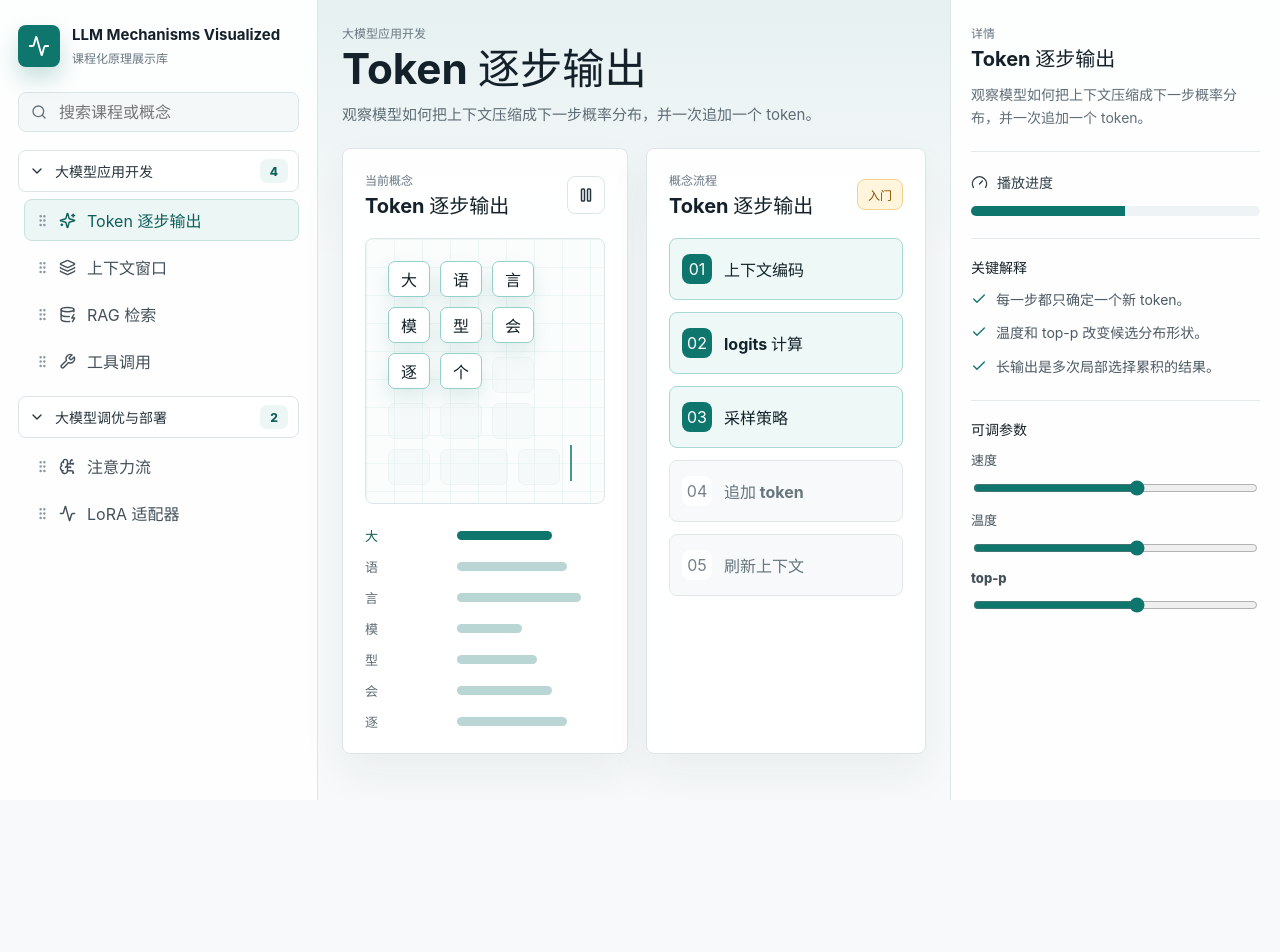
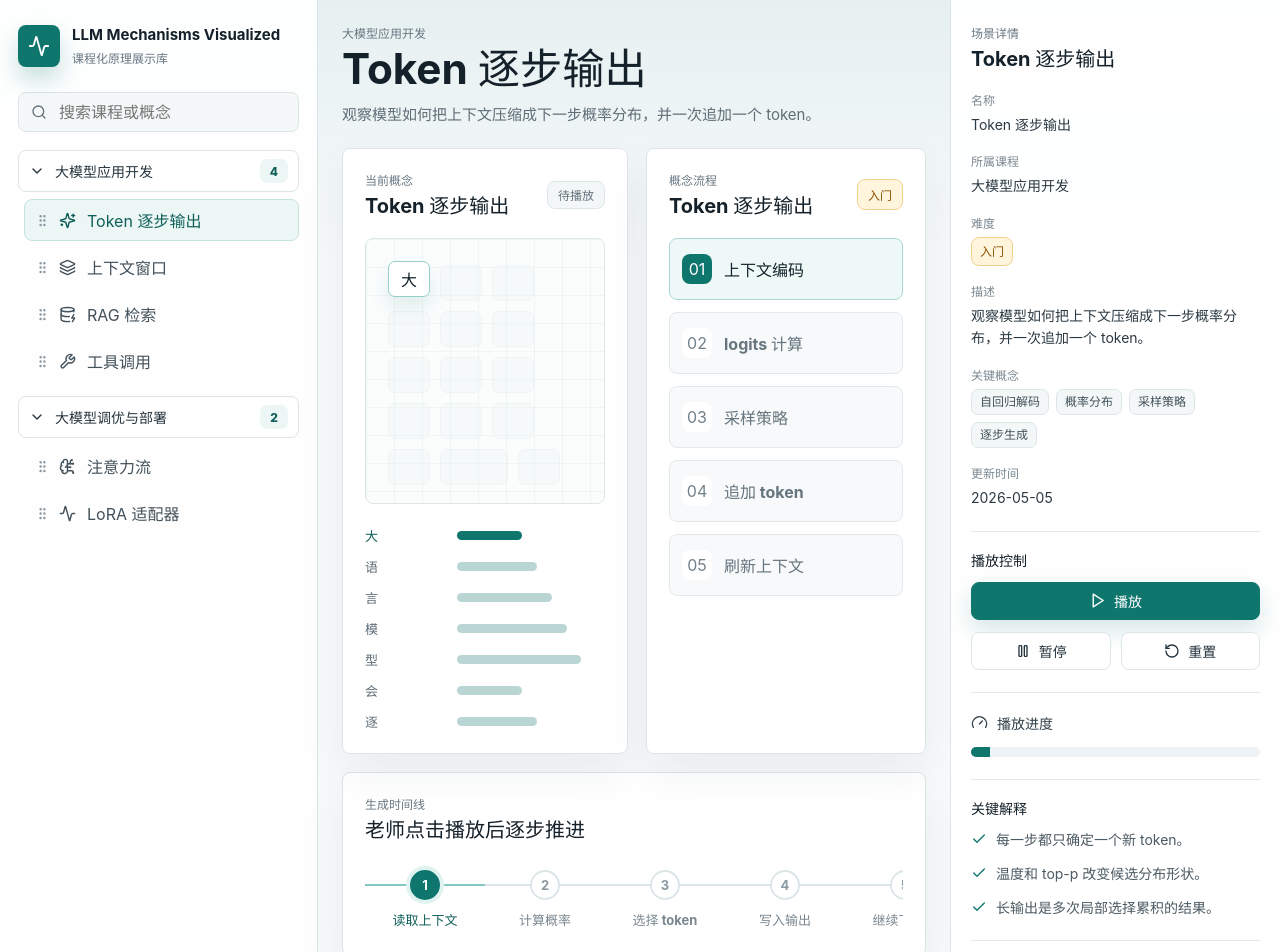
Before and after one commit to Jianfeng777/LLM-Mechanisms-Visualized, a React (Vite) app: page / in a window 1280 px wide. Shown: the top 952 px of the page. Before the commit the page ends 800 px from the top, so only its background shows below. Built offline with nearby package versions, Linux system fonts and the light colour scheme.

Commit message:
Add scene details and manual timeline playback

```diff
--- a/src/main.tsx
+++ b/src/main.tsx
@@ -9,9 +9,11 @@ import {
   DatabaseZap,
   Gauge,
   GripVertical,
+  Info,
   Layers3,
   Pause,
   Play,
+  RotateCcw,
   Search,
   Sparkles,
   Wrench
@@ -26,9 +28,12 @@ type Concept = {
   title: string;
   summary: string;
   difficulty: Difficulty;
+  updatedAt: string;
   tokens: string[];
   stages: string[];
+  timeline: string[];
   insights: string[];
+  keywords: string[];
   controls: string[];
 };
 
@@ -46,9 +51,12 @@ const concepts: Record<string, Concept> = {
     title: "Token 逐步输出",
     summary: "观察模型如何把上下文压缩成下一步概率分布，并一次追加一个 token。",
     difficulty: "入门",
+    updatedAt: "2026-05-05",
     tokens: ["大", "语", "言", "模", "型", "会", "逐", "个", "预", "测", "下", "一", "个", "token", "。"],
     stages: ["上下文编码", "logits 计算", "采样策略", "追加 token", "刷新上下文"],
+    timeline: ["读取上下文", "计算概率", "选择 token", "写入输出", "继续下一步"],
     insights: ["每一步都只确定一个新 token。", "温度和 top-p 改变候选分布形状。", "长输出是多次局部选择累积的结果。"],
+    keywords: ["自回归解码", "概率分布", "采样策略", "逐步生成"],
     controls: ["速度", "温度", "top-p"]
   },
   "context-window": {
@@ -57,9 +65,12 @@ const concepts: Record<string, Concept> = {
     title: "上下文窗口",
     summary: "展示 prompt、历史对话和检索片段如何占用上下文预算。",
     difficulty: "入门",
+    updatedAt: "2026-05-05",
     tokens: ["系统", "指令", "用户", "问题", "历史", "消息", "检索", "片段", "回答"],
     stages: ["输入拼接", "token 计数", "截断策略", "位置编码", "响应生成"],
+    timeline: ["收集消息", "统计 token", "保留关键段", "压缩历史", "生成回答"],
     insights: ["上下文窗口是有限预算。", "越靠后的信息通常更容易影响回答。", "压缩和摘要能换取更多有效空间。"],
+    keywords: ["上下文预算", "截断策略", "历史摘要", "位置编码"],
     controls: ["预算", "保留策略", "摘要开关"]
   },
   "rag-retrieval": {
@@ -68,9 +79,12 @@ const concepts: Record<string, Concept> = {
     title: "RAG 检索",
     summary: "把问题转成向量，召回相关片段，再把证据注入模型输入。",
     difficulty: "进阶",
+    updatedAt: "2026-05-05",
     tokens: ["问题", "向量化", "相似度", "召回", "重排", "拼接", "生成"],
     stages: ["query embedding", "向量检索", "重排序", "上下文注入", "带证据回答"],
+    timeline: ["理解问题", "向量召回", "片段重排", "拼接证据", "输出答案"],
     insights: ["RAG 的质量取决于切分、召回和重排。", "检索结果需要和用户问题共同进入上下文。", "引用链可以提升可审计性。"],
+    keywords: ["Embedding", "向量库", "重排序", "引用链"],
     controls: ["top-k", "重排", "引用显示"]
   },
   "tool-calling": {
@@ -79,9 +93,12 @@ const concepts: Record<string, Concept> = {
     title: "工具调用",
     summary: "观察模型如何决定调用工具、传入参数，并把结果合并回回答。",
     difficulty: "深入",
+    updatedAt: "2026-05-05",
     tokens: ["计划", "选择", "工具", "生成", "参数", "执行", "读取", "结果", "回答"],
     stages: ["意图识别", "工具选择", "参数生成", "外部执行", "结果归纳"],
+    timeline: ["识别意图", "选择工具", "生成参数", "执行调用", "整合结果"],
     insights: ["工具调用把语言模型和外部系统连接起来。", "参数结构需要严格校验。", "工具结果应回到模型上下文再综合。"],
+    keywords: ["函数调用", "参数校验", "工具结果", "代理流程"],
     controls: ["工具白名单", "参数校验", "重试"]
   },
   "attention-flow": {
@@ -90,9 +107,12 @@ const concepts: Record<string, Concept> = {
     title: "注意力流",
     summary: "把一个 token 对历史片段的关注权重可视化，帮助解释引用和指代关系。",
     difficulty: "进阶",
+    updatedAt: "2026-05-05",
     tokens: ["它", "会", "把", "相关", "上下文", "聚焦", "到", "当前", "位置"],
     stages: ["Q/K/V 投影", "相似度打分", "mask 约束", "softmax 权重", "加权汇聚"],
+    timeline: ["生成查询", "匹配键值", "应用 mask", "归一权重", "汇聚信息"],
     insights: ["注意力不是完整解释，但能显示信息路由线索。", "不同层和头会捕获不同类型关系。", "因果 mask 阻止模型查看未来 token。"],
+    keywords: ["QKV", "因果 mask", "权重热力图", "信息路由"],
     controls: ["层", "头", "权重阈值"]
   },
   "lora-adapter": {
@@ -101,9 +121,12 @@ const concepts: Record<string, Concept> = {
     title: "LoRA 适配器",
     summary: "展示低秩矩阵如何以较少参数改变模型行为，适合讲解轻量微调。",
     difficulty: "进阶",
+    updatedAt: "2026-05-05",
     tokens: ["冻", "结", "基", "座", "训", "练", "低", "秩", "适", "配", "器"],
     stages: ["冻结基座", "插入低秩矩阵", "训练增量参数", "合并或挂载", "部署推理"],
+    timeline: ["准备数据", "冻结参数", "训练适配器", "评估效果", "上线版本"],
     insights: ["LoRA 只训练少量增量参数。", "适配器可按任务切换。", "部署时要关注显存、合并策略和版本管理。"],
+    keywords: ["低秩分解", "参数高效微调", "适配器", "模型部署"],
     controls: ["rank", "alpha", "dropout"]
   }
 };
@@ -153,7 +176,7 @@ function App() {
   const [expandedCourseIds, setExpandedCourseIds] = useState<string[]>(defaultCourses.map((course) => course.id));
   const [selectedId, setSelectedId] = useState(defaultCourses[0].conceptIds[0]);
   const [draggedId, setDraggedId] = useState<string | null>(null);
-  const [isPlaying, setIsPlaying] = useState(true);
+  const [isPlaying, setIsPlaying] = useState(false);
   const [cursor, setCursor] = useState(0);
   const [query, setQuery] = useState("");
 
@@ -184,7 +207,7 @@ function App() {
 
   useEffect(() => {
     setCursor(0);
-    setIsPlaying(true);
+    setIsPlaying(false);
   }, [selectedId]);
 
   useEffect(() => {
@@ -213,6 +236,11 @@ function App() {
         return { ...course, conceptIds: nextIds };
       })
     );
+  };
+
+  const resetPlayback = () => {
+    setCursor(0);
+    setIsPlaying(false);
   };
 
   return (
@@ -290,9 +318,7 @@ function App() {
                 <span className="caption">当前概念</span>
                 <h2>{selected.title}</h2>
               </div>
-              <button className="icon-button" onClick={() => setIsPlaying((value) => !value)} aria-label={isPlaying ? "暂停" : "播放"}>
-                {isPlaying ? <Pause size={18} /> : <Play size={18} />}
-              </button>
+              <span className={isPlaying ? "status running" : "status"}>{isPlaying ? "播放中" : "待播放"}</span>
             </div>
 
             <div className="token-stream">
@@ -301,7 +327,7 @@ function App() {
                   {token}
                 </span>
               ))}
-              <span className="caret" />
+              {isPlaying && <span className="caret" />}
             </div>
 
             <div className="probability-lanes">
@@ -333,14 +359,84 @@ function App() {
             </div>
           </section>
         </div>
+
+        <section className="timeline-panel" aria-label={`${selected.title} 时间线`}>
+          <div className="panel-head">
+            <div>
+              <span className="caption">生成时间线</span>
+              <h2>老师点击播放后逐步推进</h2>
+            </div>
+          </div>
+          <div className="timeline-track">
+            {selected.timeline.map((item, index) => {
+              const isDone = index < cursor % selected.timeline.length;
+              const isCurrent = index === cursor % selected.timeline.length;
+              return (
+                <div className={`timeline-step ${isDone ? "done" : ""} ${isCurrent ? "current" : ""}`} key={item}>
+                  <span>{index + 1}</span>
+                  <strong>{item}</strong>
+                </div>
+              );
+            })}
+          </div>
+        </section>
       </section>
 
-      <aside className="inspector" aria-label="概念详情">
-        <div className="inspector-head">
-          <span className="caption">详情</span>
+      <aside className="inspector" aria-label="场景详情">
+        <section className="scene-detail">
+          <span className="caption">场景详情</span>
           <h2>{selected.title}</h2>
-          <p>{selected.summary}</p>
-        </div>
+          <dl>
+            <div>
+              <dt>名称</dt>
+              <dd>{selected.title}</dd>
+            </div>
+            <div>
+              <dt>所属课程</dt>
+              <dd>{selectedCourse.title}</dd>
+            </div>
+            <div>
+              <dt>难度</dt>
+              <dd>
+                <span className="difficulty compact">{selected.difficulty}</span>
+              </dd>
+            </div>
+            <div>
+              <dt>描述</dt>
+              <dd>{selected.summary}</dd>
+            </div>
+            <div>
+              <dt>关键概念</dt>
+              <dd className="keyword-list">
+                {selected.keywords.map((keyword) => (
+                  <span key={keyword}>{keyword}</span>
+                ))}
+              </dd>
+            </div>
+            <div>
+              <dt>更新时间</dt>
+              <dd>{selected.updatedAt}</dd>
+            </div>
+          </dl>
+        </section>
+
+        <section className="playback-card">
+          <h3>播放控制</h3>
+          <button className="play-button" onClick={() => setIsPlaying(true)}>
+            <Play size={17} />
+            播放
+          </button>
+          <div className="playback-actions">
+            <button onClick={() => setIsPlaying(false)}>
+              <Pause size={16} />
+              暂停
+            </button>
+            <button onClick={resetPlayback}>
+              <RotateCcw size={16} />
+              重置
+            </button>
+          </div>
+        </section>
 
         <section className="meter-block">
           <div className="meter-title">
@@ -371,6 +467,11 @@ function App() {
             </label>
           ))}
         </section>
+
+        <section className="hint-box">
+          <Info size={17} />
+          <p>进入概念页面后默认停止。老师点击播放后，token、流程和时间线会同步推进。</p>
+        </section>
       </aside>
     </main>
   );
--- a/src/styles.css
+++ b/src/styles.css
@@ -258,7 +258,8 @@ h3 {
 }
 
 .demo-panel,
-.flow-panel {
+.flow-panel,
+.timeline-panel {
   background: rgba(255, 255, 255, 0.95);
   border: 1px solid #dce5e8;
   border-radius: 8px;
@@ -266,11 +267,16 @@ h3 {
 }
 
 .demo-panel {
-  min-height: 600px;
+  min-height: 520px;
   padding: 22px;
 }
 
 .flow-panel {
+  padding: 22px;
+}
+
+.timeline-panel {
+  margin-top: 18px;
   padding: 22px;
 }
 
@@ -361,6 +367,30 @@ h3 {
   font-weight: 800;
 }
 
+.difficulty.compact {
+  display: inline-flex;
+  padding: 4px 8px;
+}
+
+.status {
+  display: inline-flex;
+  align-items: center;
+  min-height: 28px;
+  padding: 0 10px;
+  color: #64727b;
+  background: #f3f7f8;
+  border: 1px solid #dce5e8;
+  border-radius: 8px;
+  font-size: 12px;
+  font-weight: 800;
+}
+
+.status.running {
+  color: #0f5f59;
+  background: #e6f7ef;
+  border-color: #b9e3d0;
+}
+
 .mechanism-flow {
   display: grid;
   gap: 12px;
@@ -399,22 +429,125 @@ h3 {
   background: #0f766e;
 }
 
+.timeline-track {
+  display: grid;
+  grid-template-columns: repeat(5, minmax(120px, 1fr));
+  align-items: start;
+  gap: 0;
+  overflow-x: auto;
+  padding: 8px 0 4px;
+}
+
+.timeline-step {
+  position: relative;
+  display: grid;
+  justify-items: center;
+  gap: 10px;
+  min-width: 120px;
+  color: #7a8790;
+  text-align: center;
+  font-size: 13px;
+  font-weight: 700;
+}
+
+.timeline-step::before {
+  position: absolute;
+  top: 14px;
+  left: 0;
+  width: 100%;
+  height: 2px;
+  content: "";
+  background: #dce5e8;
+}
+
+.timeline-step span {
+  position: relative;
+  z-index: 1;
+  display: grid;
+  place-items: center;
+  width: 30px;
+  height: 30px;
+  color: #8a98a1;
+  background: #ffffff;
+  border: 2px solid #dce5e8;
+  border-radius: 999px;
+}
+
+.timeline-step.done,
+.timeline-step.current {
+  color: #0f5f59;
+}
+
+.timeline-step.done::before,
+.timeline-step.current::before {
+  background: #84c8c1;
+}
+
+.timeline-step.done span,
+.timeline-step.current span {
+  color: #ffffff;
+  background: #0f766e;
+  border-color: #0f766e;
+}
+
+.timeline-step.current span {
+  box-shadow: 0 0 0 4px #dff4f1;
+}
+
 .inspector {
   border-width: 0 0 0 1px;
   padding: 24px 20px;
   overflow: auto;
 }
 
-.inspector-head p {
-  margin-top: 12px;
-  color: #5e6d76;
+.scene-detail h2 {
+  margin-bottom: 20px;
+}
+
+.scene-detail dl {
+  display: grid;
+  gap: 16px;
+  margin: 0;
+}
+
+.scene-detail dt {
+  margin-bottom: 6px;
+  color: #7a8790;
+  font-size: 12px;
+  font-weight: 800;
+}
+
+.scene-detail dd {
+  margin: 0;
+  color: #2b3942;
   font-size: 14px;
-  line-height: 1.65;
+  line-height: 1.6;
+}
+
+.keyword-list {
+  display: flex;
+  flex-wrap: wrap;
+  gap: 7px;
+}
+
+.keyword-list span {
+  display: inline-flex;
+  align-items: center;
+  min-height: 26px;
+  padding: 0 8px;
+  color: #43515a;
+  background: #f3f7f8;
+  border: 1px solid #dce5e8;
+  border-radius: 7px;
+  font-size: 12px;
+  font-weight: 700;
 }
 
 .meter-block,
 .insight-list,
-.control-list {
+.control-list,
+.playback-card,
+.hint-box {
   margin-top: 22px;
   padding-top: 20px;
   border-top: 1px solid #e2eaec;
@@ -447,6 +580,43 @@ h3 {
   transition: width 260ms ease;
 }
 
+.playback-card {
+  display: grid;
+  gap: 12px;
+}
+
+.play-button,
+.playback-actions button {
+  display: inline-flex;
+  align-items: center;
+  justify-content: center;
+  gap: 8px;
+  min-height: 38px;
+  border-radius: 8px;
+  font-size: 14px;
+  font-weight: 800;
+}
+
+.play-button {
+  width: 100%;
+  color: #ffffff;
+  background: #0f766e;
+  border: 1px solid #0f766e;
+  box-shadow: 0 10px 24px rgba(15, 118, 110, 0.18);
+}
+
+.playback-actions {
+  display: grid;
+  grid-template-columns: 1fr 1fr;
+  gap: 10px;
+}
+
+.playback-actions button {
+  color: #26343d;
+  background: #ffffff;
+  border: 1px solid #dce5e8;
+}
+
 .insight-list,
 .control-list {
   display: grid;
@@ -476,6 +646,28 @@ h3 {
 
 .control-row input {
   accent-color: #0f766e;
+}
+
+.hint-box {
+  display: grid;
+  grid-template-columns: 20px 1fr;
+  gap: 10px;
+  padding: 16px;
+  color: #43605f;
+  background: #f2fbfa;
+  border: 1px solid #cce9e5;
+  border-radius: 8px;
+}
+
+.hint-box svg {
+  margin-top: 2px;
+  color: #0f766e;
+}
+
+.hint-box p {
+  color: #43605f;
+  font-size: 13px;
+  line-height: 1.6;
 }
 
 @keyframes blink {
@@ -521,6 +713,10 @@ h3 {
   .concept-grid {
     grid-template-columns: 1fr;
   }
+
+  .timeline-track {
+    grid-template-columns: repeat(5, minmax(132px, 1fr));
+  }
 }
 
 @media (max-width: 560px) {
```
